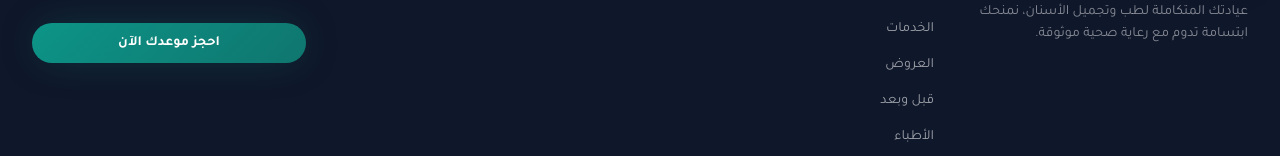
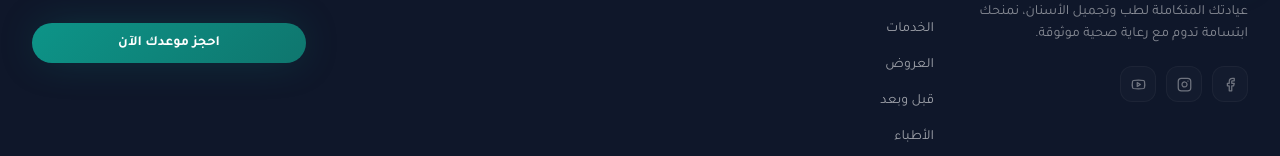
Before and after one commit to sayednasser/DentilPage2, a React (Vite) app: page / in a window 1280 px wide. Shown: the part 5103-5259 px from the top of the page. Built offline with nearby package versions, Linux system fonts and the light colour scheme; no server answers; a web font is replaced by a local one.

Commit message:
updata links face and instagram1

```diff
--- a/src/site/components/Footer.jsx
+++ b/src/site/components/Footer.jsx
@@ -70,47 +70,53 @@ export default function Footer() {
             <p className="text-sm text-white/50 leading-relaxed max-w-xs">
               {t.footer?.tagline || 'عيادة متخصصة في طب وتجميل الأسنان بأعلى معايير الجودة.'}
             </p>
-
             {/* Social Links */}
             <div className="mt-5 flex gap-2.5">
 
-              {facebook && (
               <a
-                  href={facebook}
-                  target="_blank"
+                href={facebook || '#'}
+                target={facebook ? '_blank' : undefined}
                 rel="noopener noreferrer"
+                onClick={(e) => !facebook && e.preventDefault()}
                 aria-label="Facebook"
-                  className="flex h-9 w-9 items-center justify-center rounded-xl bg-white/5 border border-white/10 transition-all hover:bg-primary-500 hover:border-primary-500 hover:shadow-glow"
+                className={`flex h-9 w-9 items-center justify-center rounded-xl transition-all ${facebook
+                    ? 'bg-white/5 border border-white/10 hover:bg-primary-500 hover:border-primary-500 hover:shadow-glow'
+                    : 'bg-white/5 border border-white/10 opacity-40 cursor-not-allowed'
+                  }`}
               >
                 <Facebook size={15} />
               </a>
-              )}
 
-              {instagram && (
               <a
-                  href={instagram}
-                  target="_blank"
+                href={instagram || '#'}
+                target={instagram ? '_blank' : undefined}
                 rel="noopener noreferrer"
+                onClick={(e) => !instagram && e.preventDefault()}
                 aria-label="Instagram"
-                  className="flex h-9 w-9 items-center justify-center rounded-xl bg-white/5 border border-white/10 transition-all hover:bg-primary-500 hover:border-primary-500 hover:shadow-glow"
+                className={`flex h-9 w-9 items-center justify-center rounded-xl transition-all ${instagram
+                    ? 'bg-white/5 border border-white/10 hover:bg-primary-500 hover:border-primary-500 hover:shadow-glow'
+                    : 'bg-white/5 border border-white/10 opacity-40 cursor-not-allowed'
+                  }`}
               >
                 <Instagram size={15} />
               </a>
-              )}
 
-              {youtube && (
               <a
-                  href={youtube}
-                  target="_blank"
+                href={youtube || '#'}
+                target={youtube ? '_blank' : undefined}
                 rel="noopener noreferrer"
-                  aria-label="Youtube"
-                  className="flex h-9 w-9 items-center justify-center rounded-xl bg-white/5 border border-white/10 transition-all hover:bg-primary-500 hover:border-primary-500 hover:shadow-glow"
+                onClick={(e) => !youtube && e.preventDefault()}
+                aria-label="YouTube"
+                className={`flex h-9 w-9 items-center justify-center rounded-xl transition-all ${youtube
+                    ? 'bg-white/5 border border-white/10 hover:bg-primary-500 hover:border-primary-500 hover:shadow-glow'
+                    : 'bg-white/5 border border-white/10 opacity-40 cursor-not-allowed'
+                  }`}
               >
                 <Youtube size={15} />
               </a>
-              )}
 
             </div>
+
           </div>
 
           {/* Quick Links */}
--- a/src/site/hooks/useClinicSettings.js
+++ b/src/site/hooks/useClinicSettings.js
@@ -12,10 +12,23 @@ export function useClinicSettings() {
 
         setSettings({
           ...raw,
+
+          // Contact
           whatsapp: raw.socialLinks?.whatsapp ?? raw.whatsapp ?? '',
+          phone: raw.phone ?? '',
+          address: raw.address ?? '',
+
+          // Social Links
+          facebook: raw.socialLinks?.facebook ?? '',
+          instagram: raw.socialLinks?.instagram ?? '',
+          youtube: raw.socialLinks?.youtube ?? '',
+          linkedin: raw.socialLinks?.linkedin ?? '',
+          tiktok: raw.socialLinks?.tiktok ?? '',
+
+          // Maps
           googleMapsUrl: raw.googleMap ?? raw.googleMapsUrl ?? '',
 
-          // 👇 مهم
+          // Images
           heroImage: raw.heroImage?.secure_url ?? '',
         })
       })
```
Lines whose indentation alone changed are shown as unchanged.
